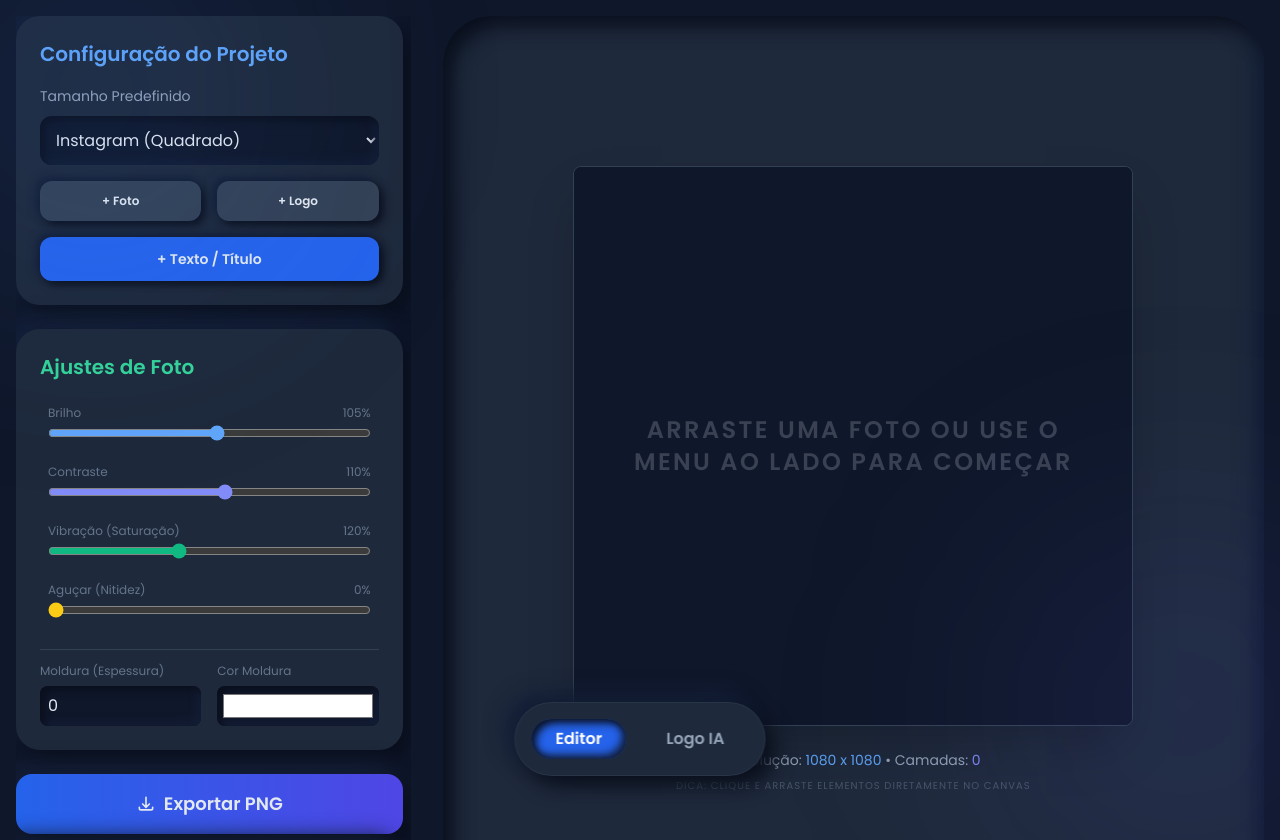
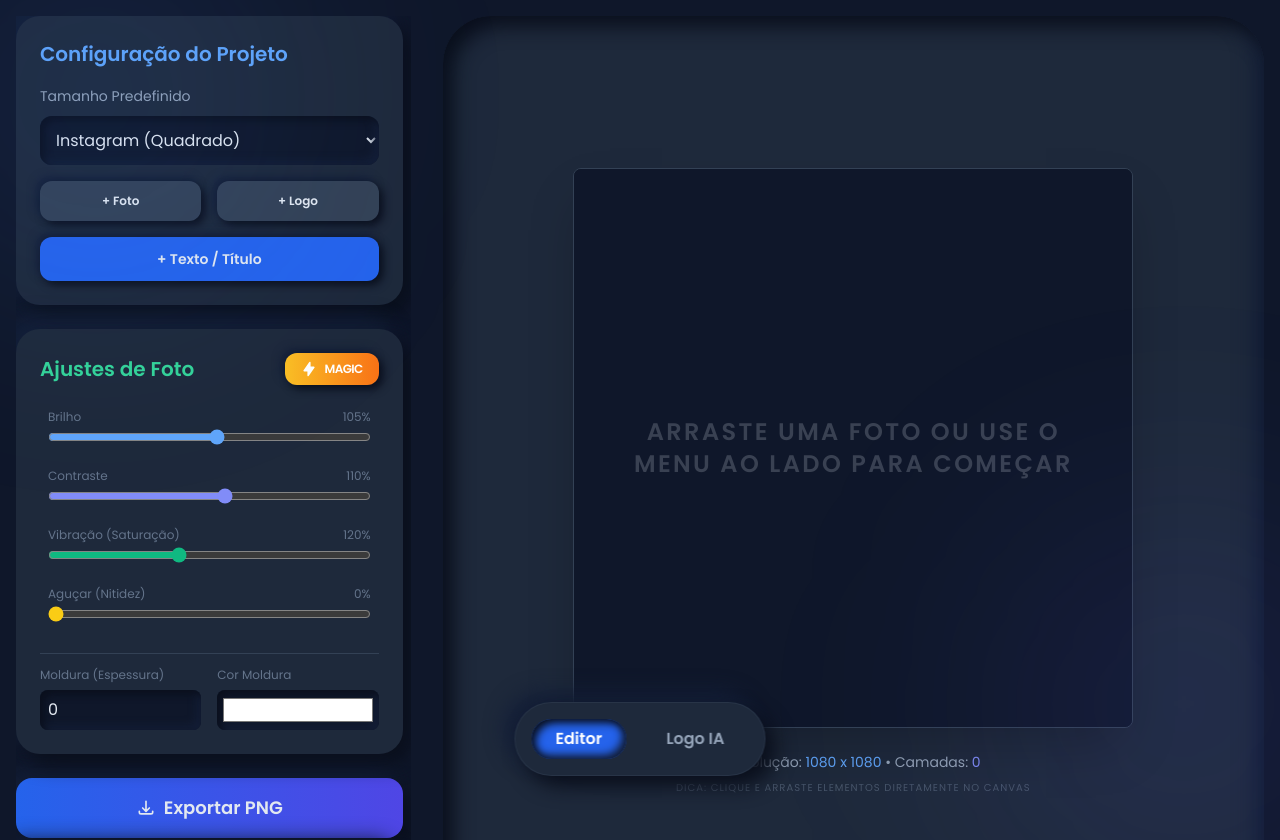
Before and after one commit to vandrodri/zapystudio, a React (Vite) app: page / in a window 1280 px wide. Shown: the top 840 px of the page. Built offline with nearby package versions, Linux system fonts and the light colour scheme.

Commit message:
adiciona botão magic

```diff
--- a/components/Editor.tsx
+++ b/components/Editor.tsx
@@ -22,6 +22,15 @@ const Editor: React.FC = () => {
   const logoInputRef = useRef<HTMLInputElement>(null);
 
   const activeLayer = layers.find(l => l.id === activeLayerId);
+
+  const applyMagicFix = () => {
+    // Valores inspirados no "Auto" do iPhone:
+    // Brilho equilibrado, contraste acentuado, cores vibrantes e nitidez sutil.
+    setBrightness(115);
+    setContrast(125);
+    setVibrance(1.4);
+    setSharpen(25);
+  };
 
   const getPresetLabel = (key: string) => {
     const labels: Record<string, string> = {
@@ -477,8 +486,19 @@ const Editor: React.FC = () => {
           </section>
         )}
 
-        <section className="p-6 bg-dark-blue-800 rounded-3xl shadow-neu-out space-y-4">
-          <h2 className="text-xl font-bold text-emerald-400">Ajustes de Foto</h2>
+        <section className="p-6 bg-dark-blue-800 rounded-3xl shadow-neu-out space-y-4 relative overflow-hidden">
+          <div className="flex items-center justify-between">
+            <h2 className="text-xl font-bold text-emerald-400">Ajustes de Foto</h2>
+            <button
+              onClick={applyMagicFix}
+              className="group flex items-center gap-2 px-4 py-2 bg-gradient-to-r from-amber-400 to-orange-500 rounded-xl shadow-neu-sm-out hover:scale-105 active:scale-95 transition-all"
+            >
+              <svg className="w-4 h-4 text-white group-hover:animate-pulse" fill="currentColor" viewBox="0 0 20 20">
+                <path fillRule="evenodd" d="M11.3 1.046A1 1 0 0112 2v5h4a1 1 0 01.82 1.573l-7 10A1 1 0 018 18v-5H4a1 1 0 01-.82-1.573l7-10a1 1 0 011.12-.38z" clipRule="evenodd" />
+              </svg>
+              <span className="text-white text-xs font-bold uppercase tracking-tighter">Magic</span>
+            </button>
+          </div>
 
           <div className="space-y-4 p-2">
             <div className="space-y-1">
```
